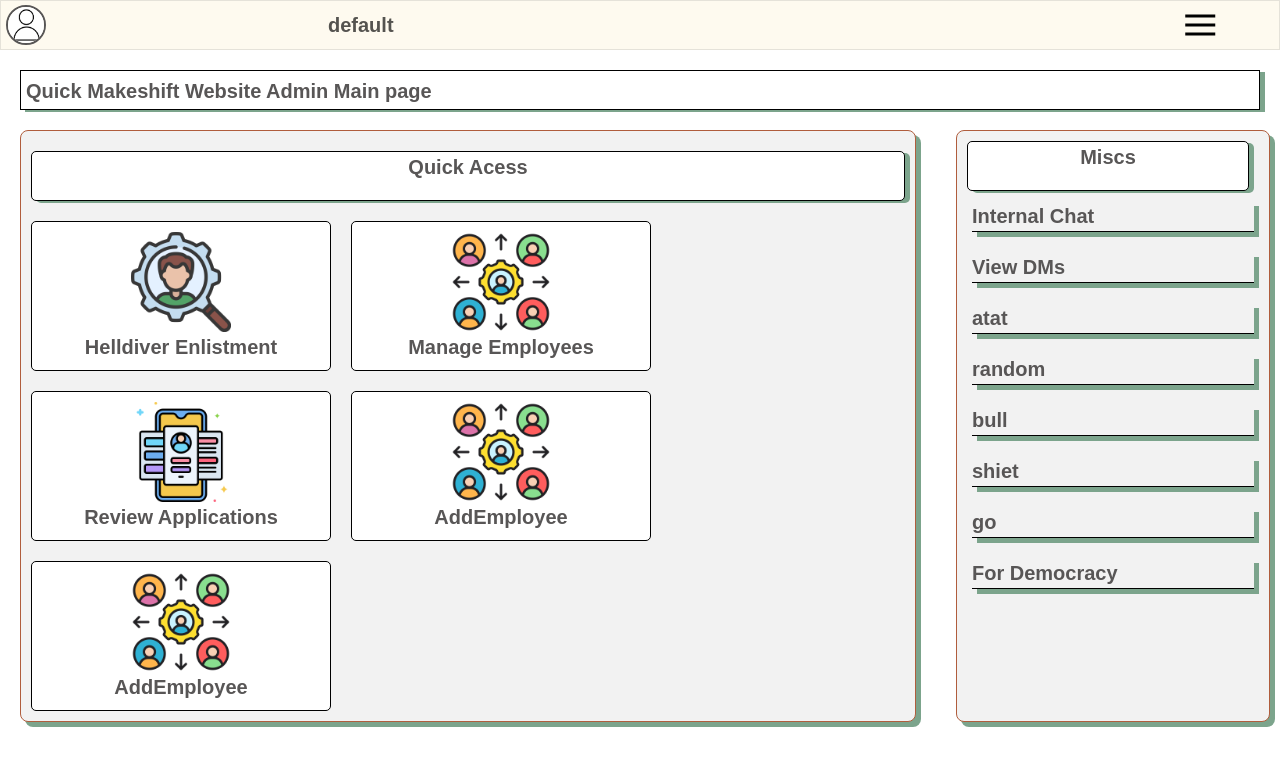
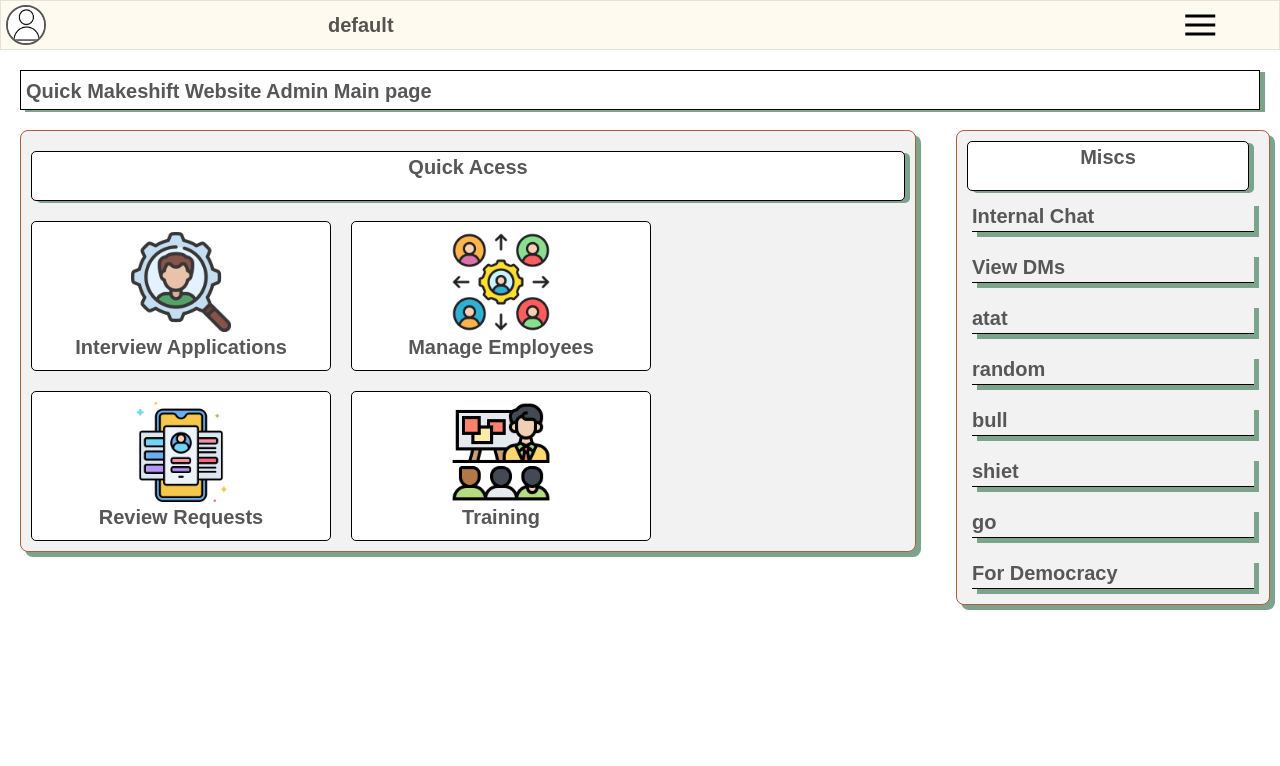
Before and after one commit to Tedokoji/hrmidk, a Next.js app: page /Admin in a window 1280 px wide. Shown: the top 766 px of the page. Built offline with nearby package versions, Linux system fonts and the light colour scheme.

Commit message:
more code after the shift is done

```diff
--- a/app/Admin/Rant/page.tsx
+++ b/app/Admin/Rant/page.tsx
@@ -28,7 +28,9 @@ const rant = () => {
          <h1>
           update, alright i gotta be serious. i gotta learn from the best, from you hehe.
          </h1>
-      <h1>Update: i fucked up the naming again, and too lazy to refractorasdjkhaisdukhj imma keep the names but only change the titles and icons</h1>
+      <h1>Update: i fucked up the naming again, and too lazy to refractorasdjkhaisdukhj imma keep the names but only
+        change the titles and icons</h1>
+        <h1>Update: box shadow overused lmao</h1>
       </>
   )
 }
--- /dev/null
+++ b/app/Admin/Training/page.tsx
@@ -0,0 +1,20 @@
+import React from "react";
+
+const Training = () => {
+  return (
+    <>
+      <iframe
+        width="1222"
+        height="696"
+        src="https://www.youtube.com/embed/WcGJmev2718"
+        title="Helldivers 2 - Super Earth National Anthem Music Video | PS5 &amp; PC Games"
+
+        allow="accelerometer; autoplay; clipboard-write; encrypted-media; gyroscope; picture-in-picture; web-share"
+
+
+      ></iframe>
+    </>
+  );
+};
+
+export default Training;
--- a/app/Admin/page.tsx
+++ b/app/Admin/page.tsx
@@ -7,6 +7,7 @@ import defaultpic from "../../public/staticfiles/defaultpic.png";
 import addicon from "../../public/staticfiles/iconAddEmployee.png";
 import findicon from "../../public/staticfiles/findicon.png";
 import accIcon from "../../public/staticfiles/IconAcceptApps.png";
+import traningIcon from "../../public/staticfiles/trainingIcon.png";
 import Dash from "./Dash";
 import Thumbnail from "./Thumbnail";
 import { useRouter } from "next/navigation";
@@ -28,7 +29,7 @@ const UserPage = () => {
             <p className="bordered-span-tag">Quick Acess</p>
             <div className="innerbordered">
               <Thumbnail
-                title="Helldiver Enlistment"
+                title="Interview Applications"
                 src={findicon}
                 onClick={() => {
                   router.push("/Admin/Findidk");
@@ -38,13 +39,17 @@ const UserPage = () => {
               onClick={()=>{
                 router.push('/Admin/ManageEmployee');
               }}/>
-              <Thumbnail title="Review Applications" src={accIcon}
+              <Thumbnail title="Review Requests" src={accIcon}
               onClick={()=>{
                 router.push('/Admin/ManageEmployee');
 
               }} />
-              <Thumbnail title="AddEmployee" src={addicon} />
-              <Thumbnail title="AddEmployee" src={addicon} />
+              <Thumbnail title="Training" src={traningIcon}
+              onClick={()=>{
+                router.push('/Admin/Training');
+
+              }} />
+
             </div>
           </div>
         </div>
```
Also changed, not shown: public/staticfiles/trainingIcon.png (added).
